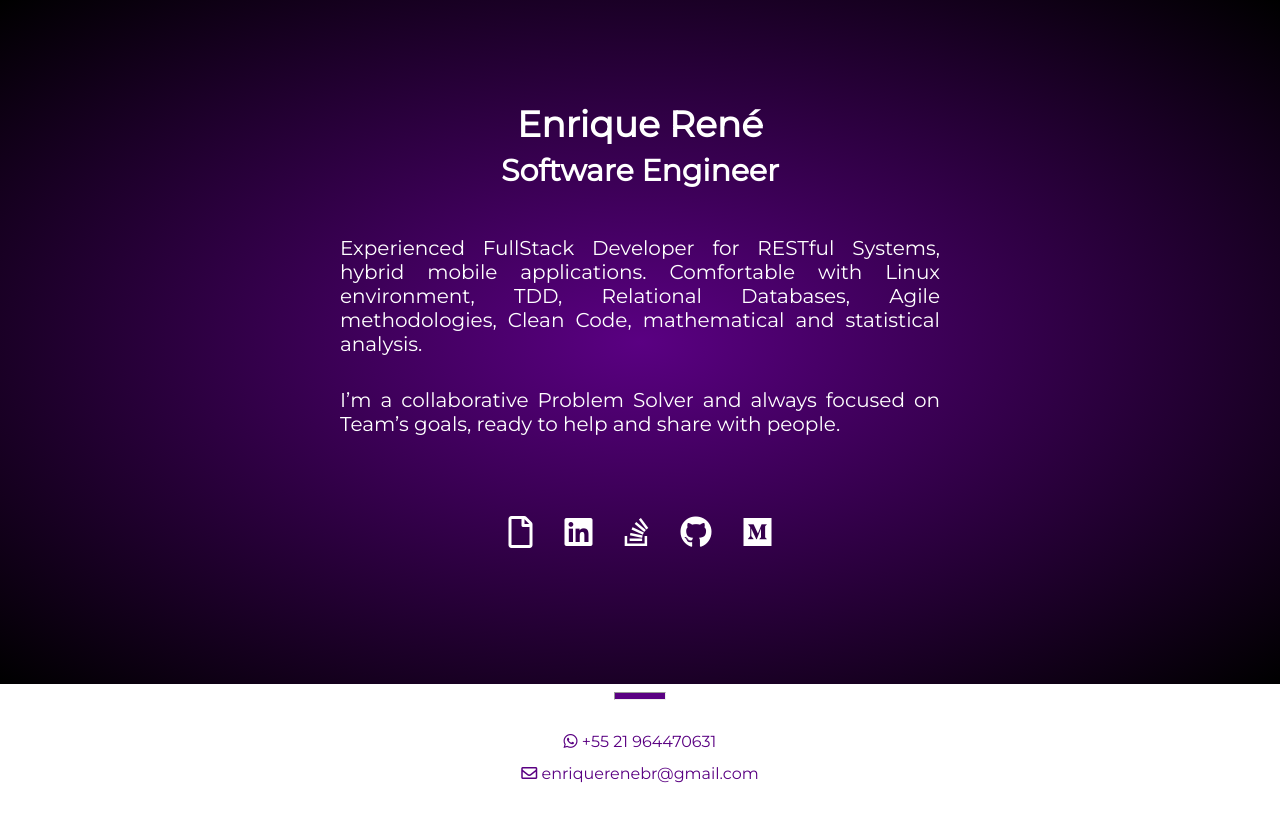
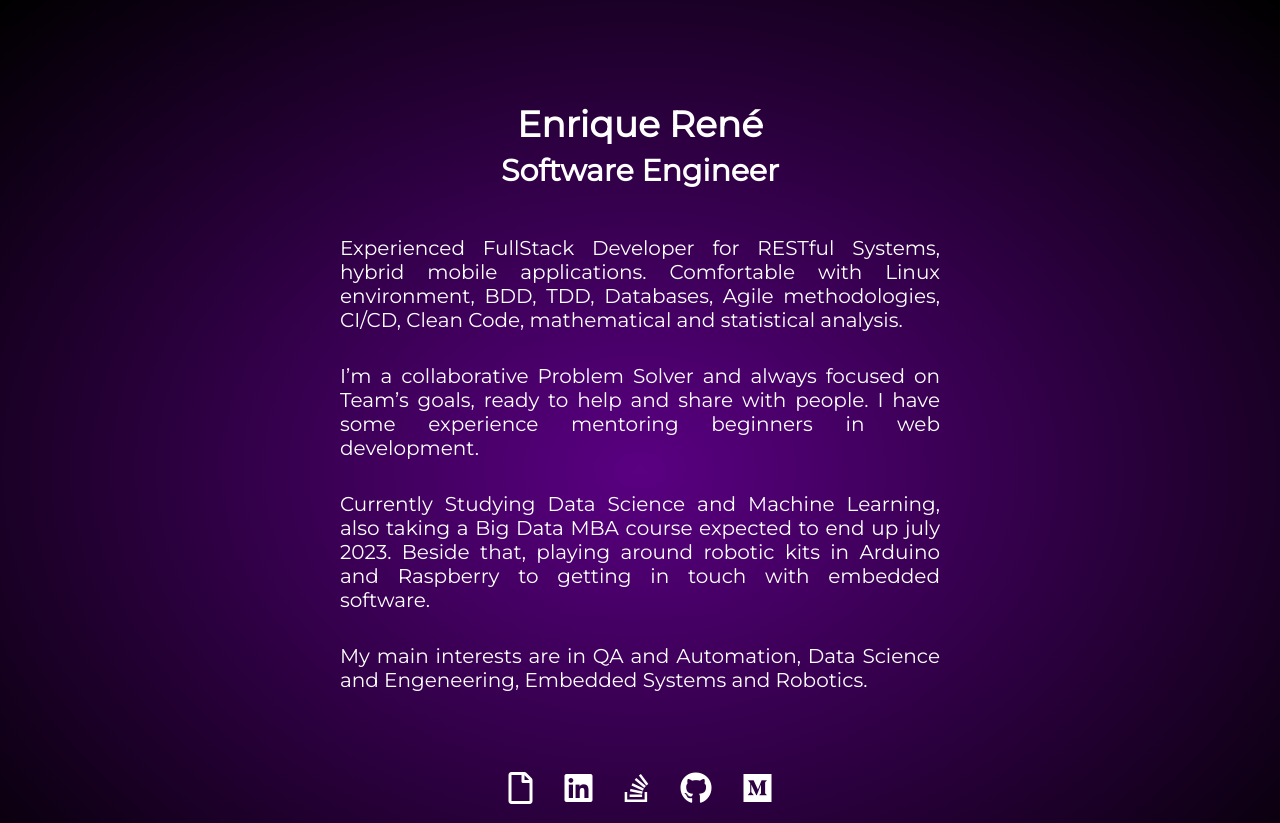
Before and after one commit to enriquerene/curriculum-vitae, a plain HTML site: page index.html in a window 1280 px wide. Shown: the top 823 px of the page. Before the commit the page ends 800 px from the top, so only its background shows below. Drawn offline with Linux system fonts and the light colour scheme.

Commit message:
changing presentation text

```diff
--- a/index.html
+++ b/index.html
@@ -41,8 +41,10 @@
                     Software Engineer
                 </small>
             </h1>
-            <p class="resume">Experienced FullStack Developer for RESTful Systems, hybrid mobile applications. Comfortable with Linux environment, TDD, Relational Databases, Agile methodologies, Clean Code, mathematical and statistical analysis.</p>
-            <p class="resume">I’m a collaborative Problem Solver and always focused on Team’s goals, ready to help and share with people.</p>
+            <p class="resume">Experienced FullStack Developer for RESTful Systems, hybrid mobile applications. Comfortable with Linux environment, BDD, TDD, Databases, Agile methodologies, CI/CD, Clean Code, mathematical and statistical analysis.</p>
+            <p class="resume">I’m a collaborative Problem Solver and always focused on Team’s goals, ready to help and share with people. I have some experience mentoring beginners in web development.</p>
+            <p class="resume">Currently Studying Data Science and Machine Learning, also taking a Big Data MBA course expected to end up july 2023. Beside that, playing around robotic kits in Arduino and Raspberry to getting in touch with embedded software.</p>
+            <p class="resume">My main interests are in QA and Automation, Data Science and Engeneering, Embedded Systems and Robotics.</p>
             <ul class="social-list">
                 <li class="social-item">
                     <a href="https://enriquerene.com.br/docs/software-engineer-resume.pdf" target="_blank">
```
